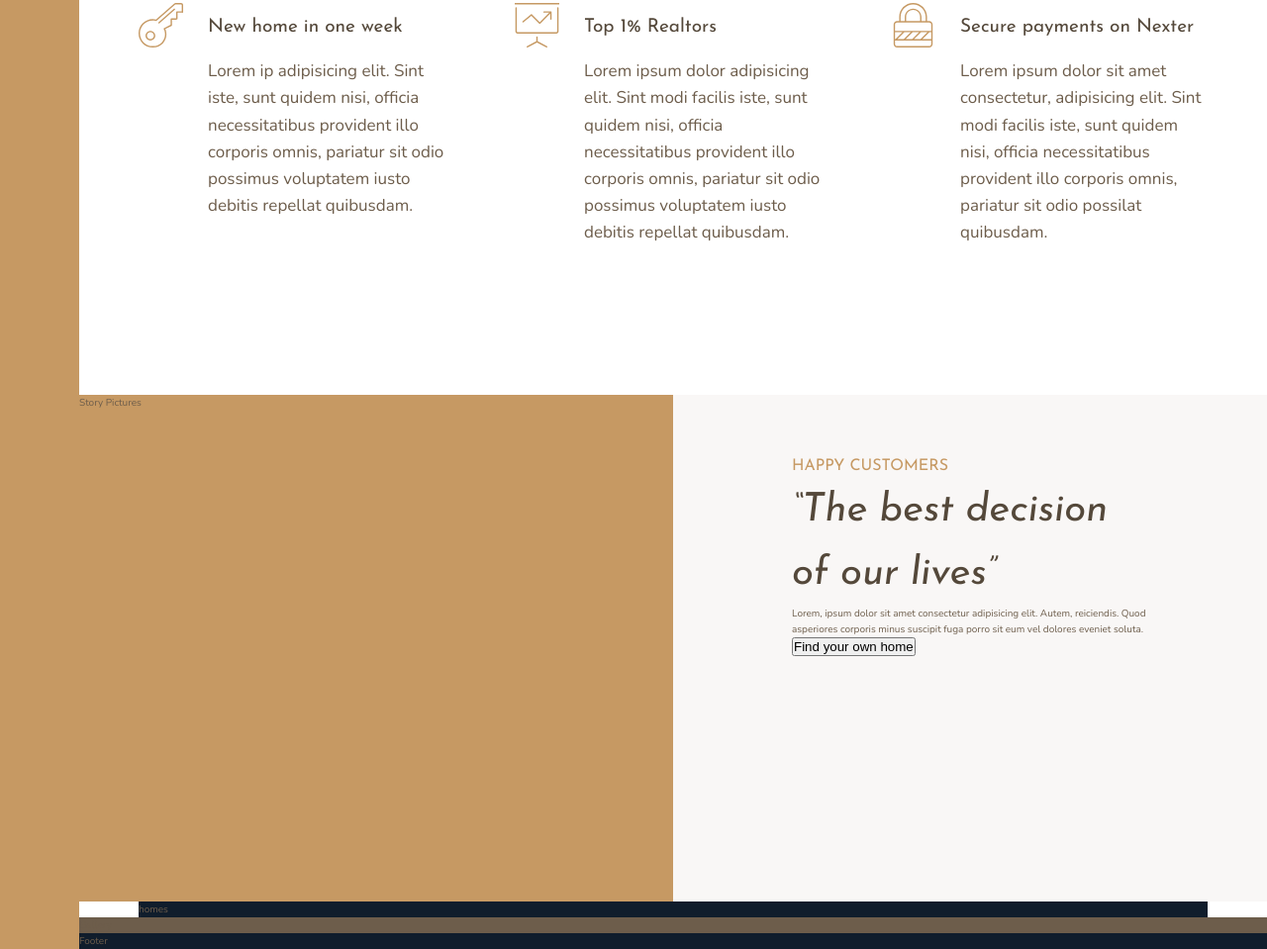
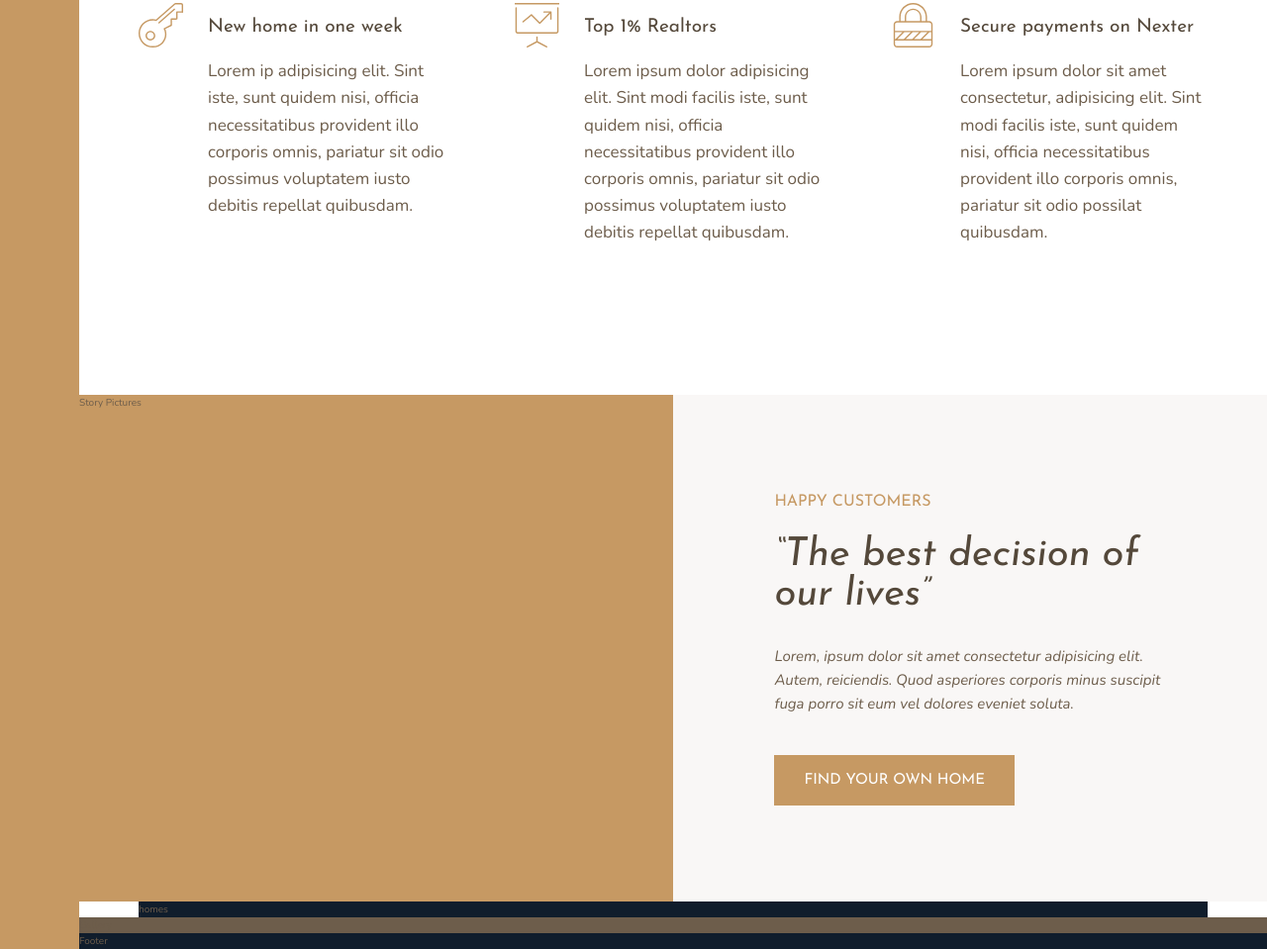
Before and after one commit to james-randolph-50/Nexter, a website: page index.html in a window 1280 px wide. Shown: the part 1100-2059 px from the top of the page at 99% size. Drawn offline with nearby package versions, Linux system fonts and the light colour scheme.

Commit message:
story content sligned

```diff
--- a/index.html
+++ b/index.html
@@ -74,8 +74,8 @@
         </div>
 
         <div class="story__content">
-            <h3 class="heading-3">Happy Customers</h3>
-            <h2 class="heading-2 heading-2--dark">&ldquo;The best decision of our lives&rdquo;</h2>
+            <h3 class="heading-3 mg-sm">Happy Customers</h3>
+            <h2 class="heading-2 heading-2--dark mg-md">&ldquo;The best decision of our lives&rdquo;</h2>
             <p class="story__text">Lorem, ipsum dolor sit amet consectetur adipisicing elit. Autem, reiciendis. Quod asperiores corporis minus suscipit fuga porro sit eum vel dolores eveniet soluta.</p>
             <button class="btn">Find your own home</button>
         </div>
--- a/sass/_story.scss
+++ b/sass/_story.scss
@@ -8,6 +8,15 @@
         background-color: $color-grey-light-1;
         grid-column: col-start 5 / full-end;
 
-        padding: 6rem 12rem;
+        padding: 6rem 8vw;
+        display: grid;
+        align-content: center;
+        justify-items: start;
+    }
+
+    &__text {
+        font-size: 1.5rem;
+        font-style: italic;
+        margin-bottom: 4rem;
     }
 }
--- a/sass/_typography.scss
+++ b/sass/_typography.scss
@@ -10,6 +10,7 @@
     @extend %heading;
     font-size: 4rem;
     font-style: italic;
+    line-height: 1;
 
     &--light { color: $color-grey-light-1; }
     &--dark { color: $color-grey-dark-1; }
@@ -30,3 +31,27 @@
     &--light { color: $color-grey-light-1; }
     &--dark { color: $color-grey-dark-1; }
 }
+
+.btn {
+    background-color: $color-primary;
+    color: #fff;
+    border: none;
+    border-radius: 0;
+    font-family: $font-display;
+    font-size: 1.5rem;
+    text-transform: uppercase;
+    padding: 1.8rem 3rem;
+    cursor: pointer;
+    transition: all .2s;
+
+    &:hover {
+        background-color: $color-primary-dark;
+    }
+}
+
+// HELPER CLASSES FOR MARGINS
+
+.mg-sm { margin-bottom: 2rem;}
+.mg-md { margin-bottom: 3rem;}
+.mg-lg { margin-bottom: 4rem;}
+.mg-hg { margin-bottom: 8rem;} //hg = huge
```
Also changed, not shown: css/style.css.
